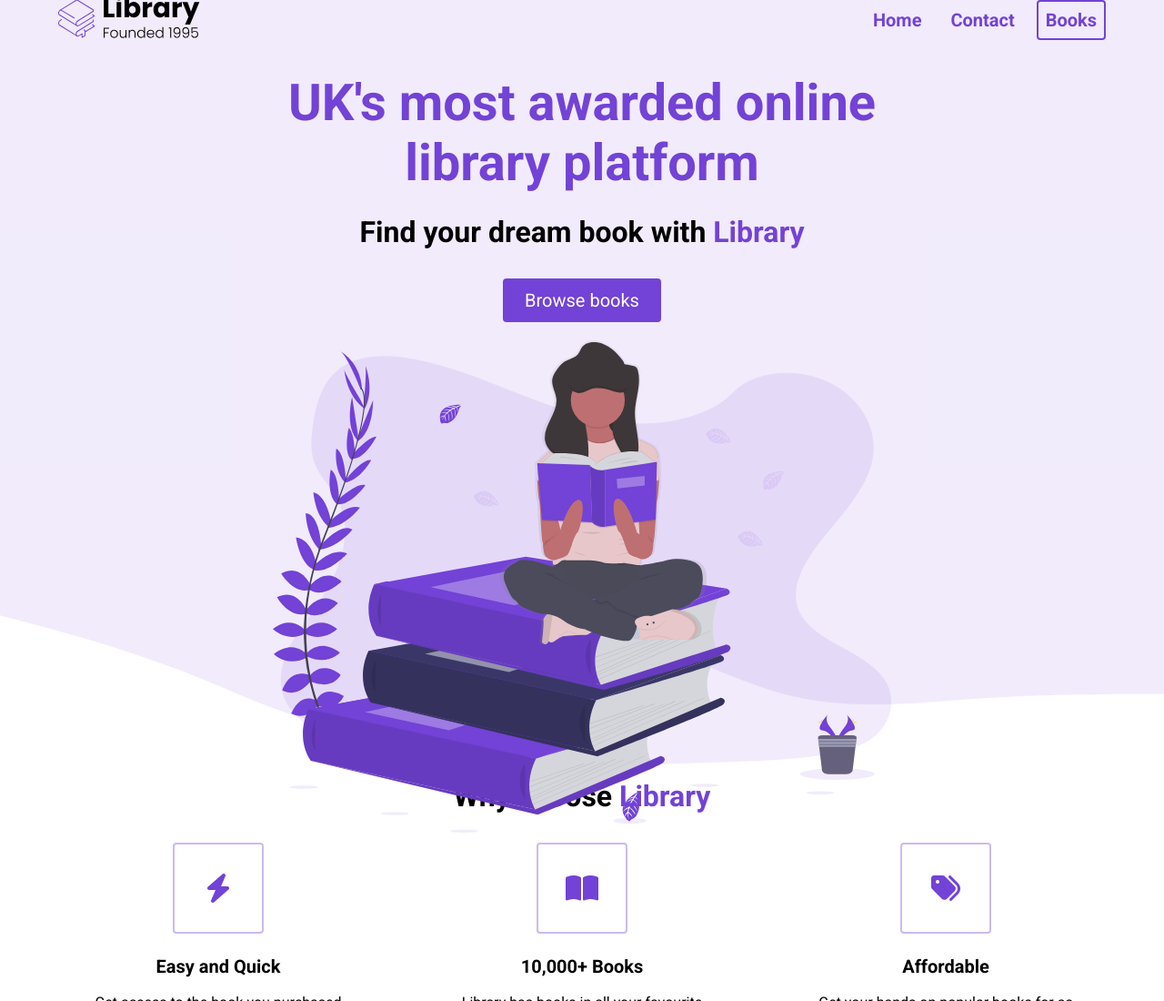
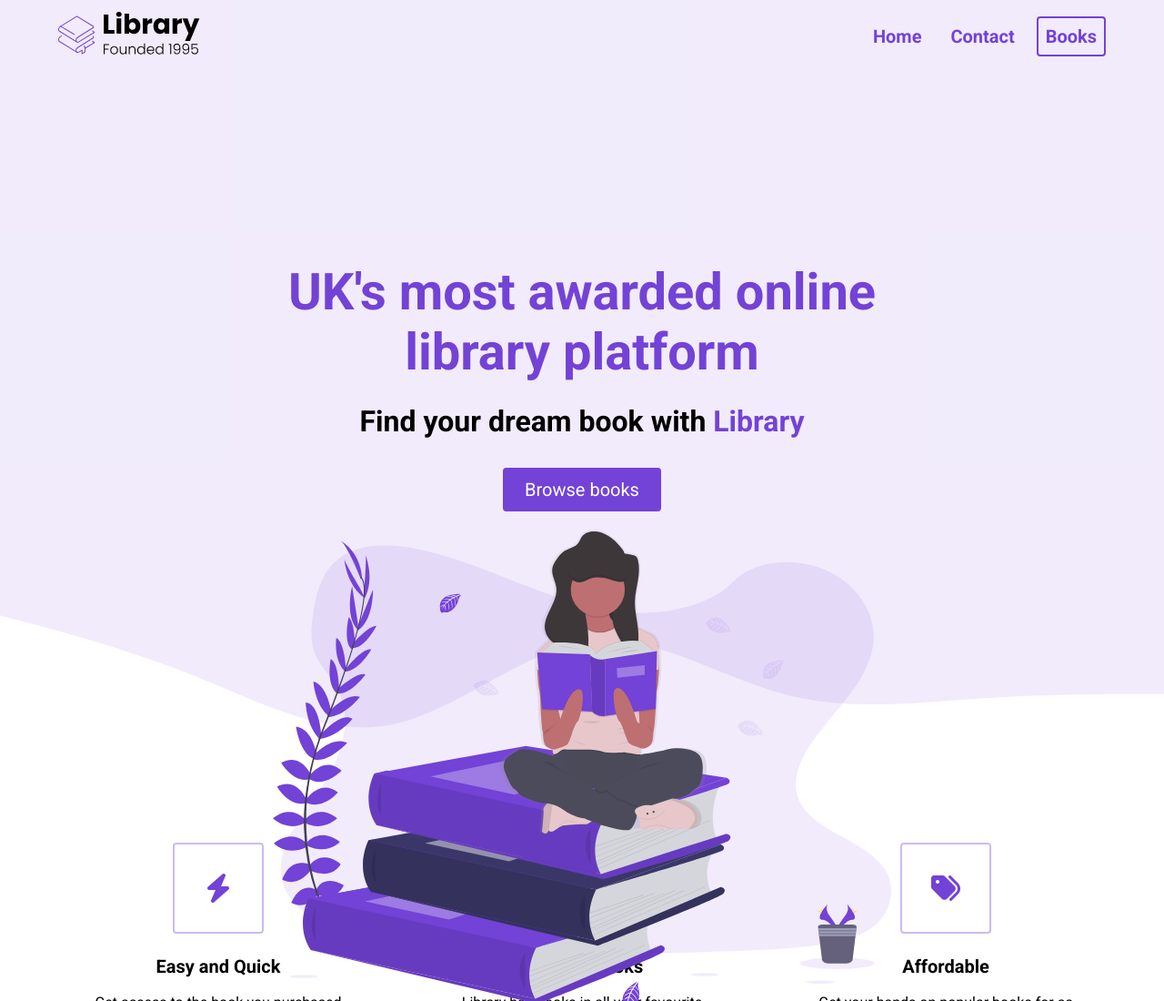
Before and after one commit to DKT15/UK-Library-book-store, a plain HTML site: page index.html in a window 1280 px wide. Shown: the top 1100 px of the page at 91% size. Drawn offline with Linux system fonts and the light colour scheme.

Commit message:
Update styles.css

```diff
--- a/styles.css
+++ b/styles.css
@@ -18,7 +18,6 @@ body {
 nav {
   height: 80px;
   display: flex;
-  padding-bottom: 36px;
 }
 
 img {
@@ -52,6 +51,7 @@ h1 {
   color: #7342d6;
   margin-bottom: 24px;
   text-align: center;
+  padding-top: 208px;
 }
 
 h2 {
```
